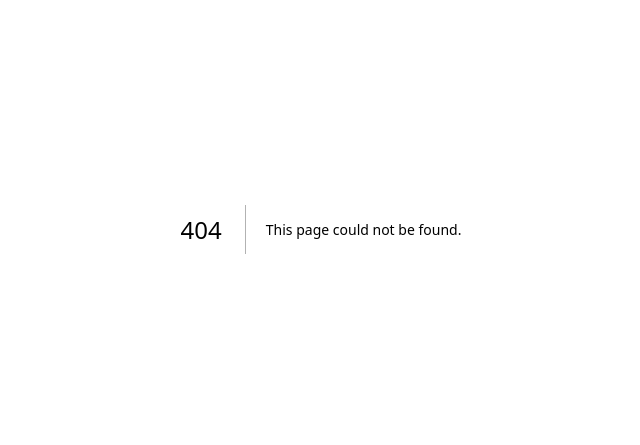
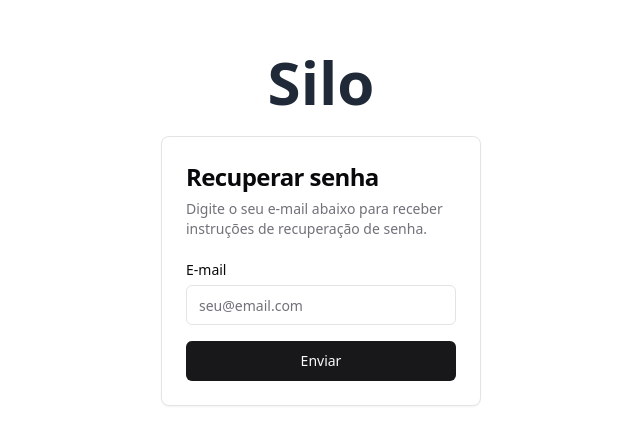
Before and after one commit to sessojunior/silo, a Next.js app: page /forgot-password in a window 1280 px wide. Before the commit this address had no page. Shown: the part 171-616 px from the top of the page, without its empty margins (319-959 px from the left). Built offline with nearby package versions, Linux system fonts and the light colour scheme.

Commit message:
Updated credentials form

```diff
--- /dev/null
+++ b/src/app/(auth)/forgot-password/page.tsx
@@ -0,0 +1,10 @@
+import { ForgotPasswordForm } from "@/components/forgot-password-form"
+
+export default function ForgotPasswordPage() {
+	return (
+		<div className='flex flex-col h-screen w-full items-center justify-center px-4'>
+			<h1 className='text-6xl font-bold text-gray-800 mb-6'>Silo</h1>
+			<ForgotPasswordForm />
+		</div>
+	)
+}
--- /dev/null
+++ b/src/app/api/auth/forgot-password.ts
@@ -0,0 +1,23 @@
+import { NextApiRequest, NextApiResponse } from "next"
+
+export default async function handler(req: NextApiRequest, res: NextApiResponse) {
+	if (req.method !== "POST") {
+		return res.status(405).json({ message: "Método não permitido." })
+	}
+
+	const { email } = req.body
+
+	if (!email) {
+		return res.status(400).json({ message: "E-mail é obrigatório." })
+	}
+
+	// Simulação do envio de e-mail (substituir pela sua lógica real de envio de e-mail)
+	try {
+		console.log(`E-mail de recuperação enviado para: ${email}`)
+		// Implementar envio real aqui, por exemplo, usando Nodemailer.
+		res.status(200).json({ message: "E-mail de recuperação enviado." })
+	} catch (error) {
+		console.error("Erro ao enviar o e-mail:", error)
+		res.status(500).json({ message: "Erro ao enviar o e-mail de recuperação." })
+	}
+}
--- /dev/null
+++ b/src/components/forgot-password-form.tsx
@@ -0,0 +1,65 @@
+"use client"
+
+import { useState } from "react"
+import { Button } from "@/components/ui/button"
+import { Card, CardContent, CardDescription, CardHeader, CardTitle } from "@/components/ui/card"
+import { Input } from "@/components/ui/input"
+import { Label } from "@/components/ui/label"
+
+export function ForgotPasswordForm() {
+	const [email, setEmail] = useState("")
+	const [message, setMessage] = useState<string | null>(null)
+	const [error, setError] = useState<string | null>(null)
+	const [isSubmitting, setIsSubmitting] = useState(false)
+
+	const handleSubmit = async (e: React.FormEvent) => {
+		e.preventDefault()
+		setIsSubmitting(true)
+		setError(null)
+		setMessage(null)
+
+		try {
+			const response = await fetch("/api/auth/forgot-password", {
+				method: "POST",
+				headers: { "Content-Type": "application/json" },
+				body: JSON.stringify({ email }),
+			})
+
+			if (response.ok) {
+				setMessage("Um e-mail de recuperação foi enviado. Verifique sua caixa de entrada.")
+				setEmail("")
+			} else {
+				const data = await response.json()
+				setError(data.message || "Ocorreu um erro ao enviar o e-mail de recuperação.")
+			}
+		} catch (err) {
+			setError("Erro ao conectar-se ao servidor. Tente novamente mais tarde.")
+		} finally {
+			setIsSubmitting(false)
+		}
+	}
+
+	return (
+		<Card className='mx-auto max-w-xs'>
+			<CardHeader>
+				<CardTitle className='text-2xl'>Recuperar senha</CardTitle>
+				<CardDescription>Digite o seu e-mail abaixo para receber instruções de recuperação de senha.</CardDescription>
+			</CardHeader>
+			<CardContent>
+				<form onSubmit={handleSubmit}>
+					<div className='grid gap-4'>
+						<div className='grid gap-2'>
+							<Label htmlFor='email'>E-mail</Label>
+							<Input id='email' type='email' value={email} onChange={(e) => setEmail(e.target.value)} placeholder='seu@email.com' autoComplete='email' required />
+						</div>
+						{error && <p className='text-red-500 text-sm'>{error}</p>}
+						{message && <p className='text-green-500 text-sm'>{message}</p>}
+						<Button type='submit' className='w-full' disabled={isSubmitting}>
+							{isSubmitting ? "Enviando..." : "Enviar"}
+						</Button>
+					</div>
+				</form>
+			</CardContent>
+		</Card>
+	)
+}
--- a/src/components/login-form.tsx
+++ b/src/components/login-form.tsx
@@ -1,5 +1,6 @@
+"use client"
+
 import Link from "next/link"
-
 import { Button } from "@/components/ui/button"
 import { Card, CardContent, CardDescription, CardHeader, CardTitle } from "@/components/ui/card"
 import { Input } from "@/components/ui/input"
@@ -9,7 +10,37 @@ import { SignInWithGoogleButton } from "./login-google-button"
 import { MdKey } from "react-icons/md"
 import { MdOutlineMailLock } from "react-icons/md"
 
+import { useState } from "react"
+import { signIn } from "next-auth/react"
+
 export function LoginForm() {
+	const [email, setEmail] = useState("")
+	const [password, setPassword] = useState("")
+	const [error, setError] = useState<string | null>(null)
+
+	const handleSubmit = async (e: React.FormEvent) => {
+		e.preventDefault()
+		console.log("Handle submit")
+
+		const result = await signIn("credentials", {
+			redirect: false,
+			email,
+			password,
+			error,
+		})
+		console.log("result", result)
+
+		if (result?.error === "Configuration") {
+			setError("Ocorreu um problema com a configuração do sistema. Por favor, contate o suporte.")
+		} else if (result?.error) {
+			console.error("Erro no login:", result.error, result.code)
+			setError("E-mail ou senha incorretos.")
+		} else {
+			// Redirecionar para a página de administração
+			window.location.href = "/admin"
+		}
+	}
+
 	return (
 		<Card className='mx-auto max-w-xs'>
 			<CardHeader>
@@ -17,10 +48,11 @@ export function LoginForm() {
 				<CardDescription>Digite seu e-mail abaixo para fazer login em sua conta.</CardDescription>
 			</CardHeader>
 			<CardContent>
+				<form onSubmit={handleSubmit}>
 					<div className='grid gap-4'>
 						<div className='grid gap-2'>
 							<Label htmlFor='email'>E-mail</Label>
-						<Input id='email' type='email' placeholder='seu@email.com' required />
+							<Input id='email' type='email' value={email} onChange={(e) => setEmail(e.target.value)} placeholder='seu@email.com' autoComplete='email' required />
 						</div>
 						<div className='grid gap-2'>
 							<div className='flex items-center'>
@@ -29,8 +61,9 @@ export function LoginForm() {
 									Esqueceu sua senha?
 								</Link>
 							</div>
-						<Input id='password' type='password' required />
+							<Input id='password' type='password' value={password} onChange={(e) => setPassword(e.target.value)} autoComplete='current-password' required />
 						</div>
+						<div>{error && <p className='text-red-500 text-sm'>{error}</p>}</div>
 						<Button type='submit' className='w-full'>
 							Login
 						</Button>
@@ -46,6 +79,7 @@ export function LoginForm() {
 						</Link>
 						<SignInWithGoogleButton />
 					</div>
+				</form>
 				<div className='mt-4 text-center text-sm'>
 					Não tem uma conta?{" "}
 					<Link href='/register' className='underline'>
--- a/src/components/login-google-button.tsx
+++ b/src/components/login-google-button.tsx
@@ -1,18 +1,15 @@
-import { signIn } from "@/auth-node"
+"use client"
+
+import { signIn } from "next-auth/react"
 import { Button } from "@/components/ui/button"
 import { FcGoogle } from "react-icons/fc"
 
 export function SignInWithGoogleButton() {
 	return (
-		<form
-			action={async () => {
-				"use server"
-				await signIn("google")
-			}}
-		>
-			<Button variant='outline' type='submit' className='w-full'>
+		<>
+			<Button variant='outline' type='button' className='w-full' onClick={() => signIn("google")}>
 				<FcGoogle /> Login com Google
 			</Button>
-		</form>
+		</>
 	)
 }
--- a/src/drizzle/schema.ts
+++ b/src/drizzle/schema.ts
@@ -6,7 +6,8 @@ export const users = pgTable("users", {
 		.primaryKey()
 		.$defaultFn(() => crypto.randomUUID()),
 	name: text("name"),
-	email: text("email").unique(),
+	email: text("email").notNull().unique(),
+	password: text("password"), // Campo opcional
 	emailVerified: timestamp("emailVerified", { mode: "date" }),
 	image: text("image"),
 	createdAt: timestamp("createdAt").defaultNow().notNull(),
```
Also changed, not shown: src/auth-node.ts (+61 -11 lines). Lines whose indentation alone changed are shown as unchanged.
